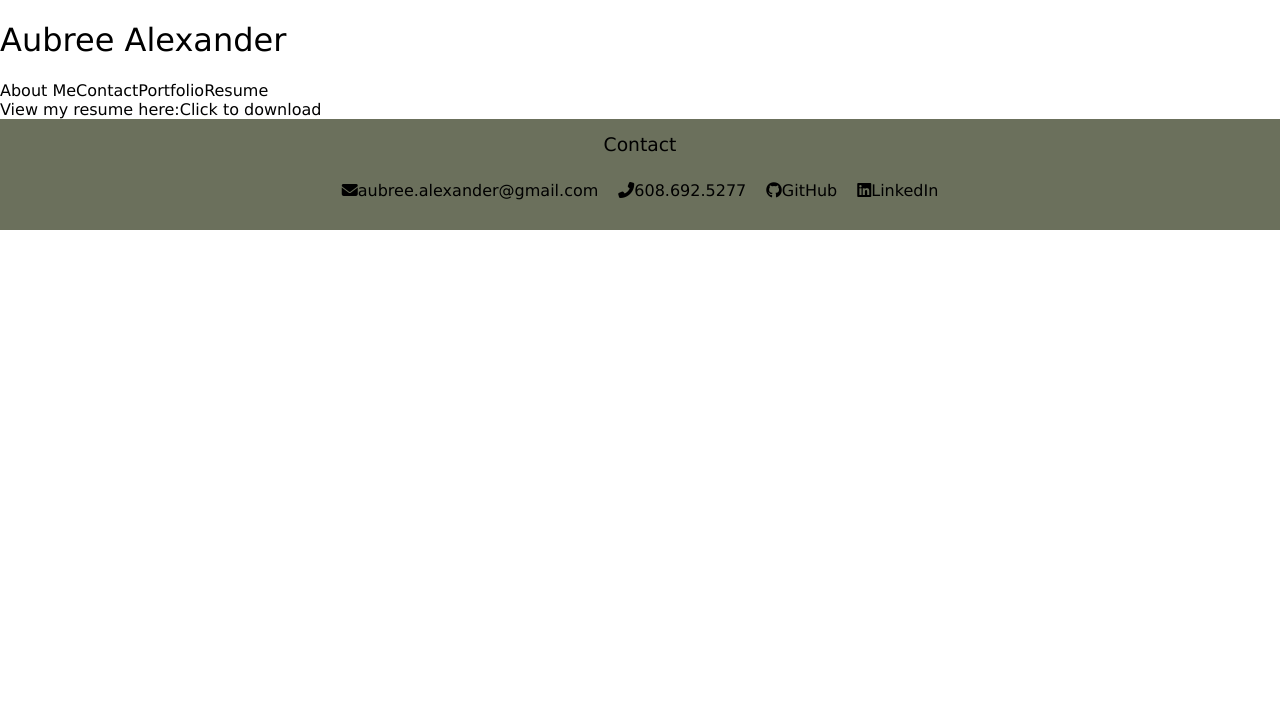
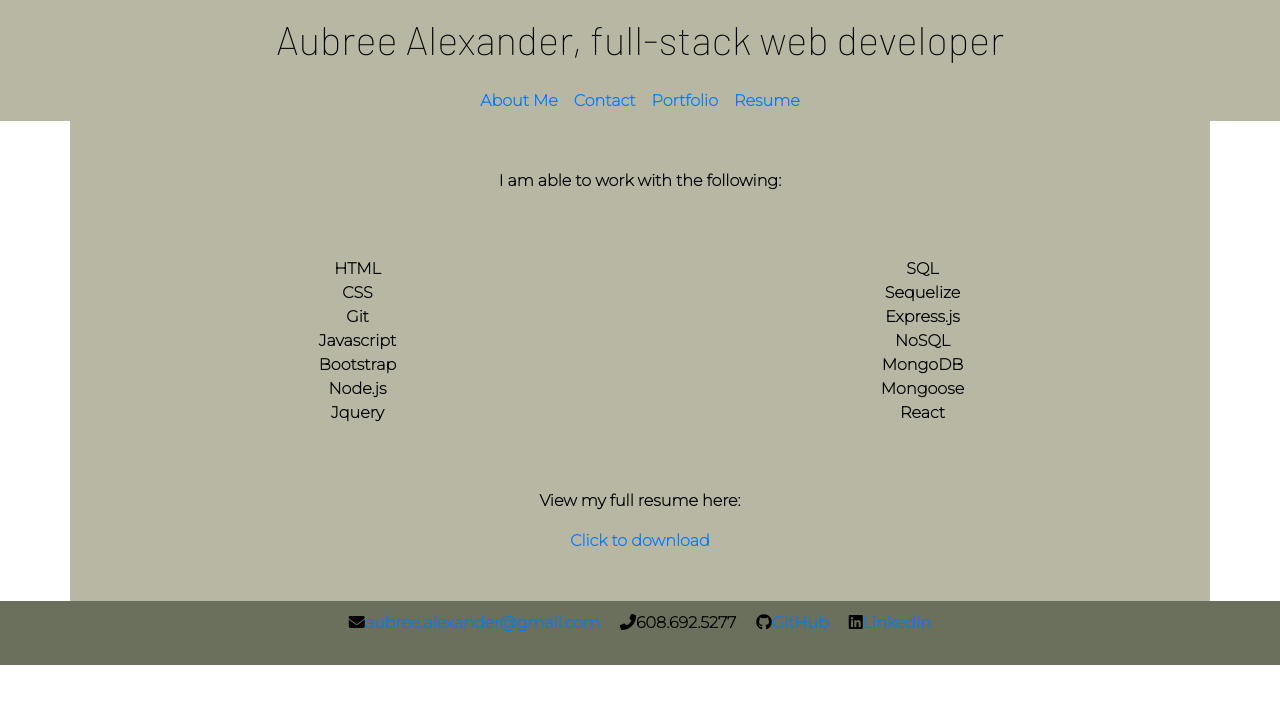
Before and after one commit to aubree-alexander/aubree-alexander-react-portfolio, a React (Create React App) app: page /resume in a window 1280 px wide. Shown: the top 704 px of the page. Built offline with nearby package versions, Linux system fonts and the light colour scheme.

Commit message:
overall styling, add contact form

```diff
--- a/public/index.html
+++ b/public/index.html
@@ -24,7 +24,12 @@
       work correctly both with client-side routing and a non-root public URL.
       Learn how to configure a non-root public URL by running `npm run build`.
     -->
+    <link rel="stylesheet" href="https://stackpath.bootstrapcdn.com/bootstrap/4.3.1/css/bootstrap.min.css">
     <link rel="stylesheet" href="https://cdnjs.cloudflare.com/ajax/libs/font-awesome/6.1.1/css/all.min.css" integrity="sha512-KfkfwYDsLkIlwQp6LFnl8zNdLGxu9YAA1QvwINks4PhcElQSvqcyVLLD9aMhXd13uQjoXtEKNosOWaZqXgel0g==" crossorigin="anonymous" referrerpolicy="no-referrer" />
+    <link rel="preconnect" href="https://fonts.googleapis.com">
+    <link rel="preconnect" href="https://fonts.gstatic.com" crossorigin>
+    <link href="https://fonts.googleapis.com/css2?family=Barlow:wght@100&family=Montserrat:wght@200&display=swap" rel="stylesheet">
+
     <title>React App</title>
 
   </head>
--- a/src/components/contact.js
+++ b/src/components/contact.js
@@ -3,28 +3,25 @@ import '../style.css'
 
 function Contact() {
     return (
-        <div>
-            <div id="contact" className ="contact">
-            <h3>Contact</h3>
-            </div>
-                <div className="contact-info">
-                    <ul>
-                        <li>
-                            <a href="mailto:aubree.alexander@gmail.com">aubree.alexander@gmail.com</a>
-                        </li>
-                        <li>
-                            608.692.5277
-                        </li>
-                        <li>
-                            <a href="https://github.com/aubree-alexander" target="_blank">GitHub</a>
-                        </li>
-                        <li>
-                            <a href='https://www.linkedin.com/in/aubree-alexander-223a3518a' target="blank">LinkedIn</a>
-                        </li>
-                    </ul>
+        <section className='text-center' id='contact-form'>
+            <h1 id='contact-me-text'>Contact me</h1>
+            <form id='contact-form' className='fade-in-text'>
+                <div className='col-md-3'>
+                    <label className='form-label'>Name:</label>
+                    <input type="text" class='form-control' name="name" defaultValue='enter name here' />
                 </div>
-            </div>
-    )
+                <div className='col-md-3'>
+                    <label className='form-label'>Email address:</label>
+                    <input type="email" class='form-control' name="email" defaultValue='enter email here' />
+                </div>
+                <div className='col-md-3'>
+                    <label className='form-label'>Message:</label>
+                    <textarea name="message" class='form-control' rows="5" defaultValue='enter message here' />
+                </div>
+                <button data-testid="button" type="submit" className='btn btn-primary'>Submit</button>
+            </form>
+        </section>
+  );
 }
 
 export default Contact
--- a/src/components/footer.js
+++ b/src/components/footer.js
@@ -15,10 +15,10 @@ import '../style.css'
 function Footer() {
     return (
         <footer>
-        <div id="contact" class ="contact">
+        {/* <div id="contact" class ="contact">
             <h3>Contact</h3>
-        </div>
-            <div class="contact-info">
+        </div> */}
+            <div className="contact-info">
                 <ul>
 
                     <li>
--- a/src/components/header.js
+++ b/src/components/header.js
@@ -4,8 +4,8 @@ import '../style.css'
 
 function Header() {
     return (
-        <div>
-            <h1>Aubree Alexander</h1>
+        <div className='text-center' id='header'>
+            <h1>Aubree Alexander, full-stack web developer</h1>
             <Navigation></Navigation>
         </div>
     )
--- a/src/components/home.js
+++ b/src/components/home.js
@@ -5,20 +5,20 @@ import '../style.css'
 function Home() {
     return (
         <div>
-            <Parallax blur={0} bgImage="http://cdn.akc.org/content/article-body-image/siberian_husky_cute_puppies.jpg" bgImageAlt="the cat" strength={500}>
+            {/* <Parallax blur={0} bgImage="http://cdn.akc.org/content/article-body-image/siberian_husky_cute_puppies.jpg" bgImageAlt="the cat" strength={500}> */}
                 <section id="about-me" className="about-me">
                     <div>
                         <img src="./assets/images/me.JPG" alt="Aubree Alexander" />
                     </div>
                     <div className="me-description">
-                        <h1>About Me</h1>
-                            <p>
-                                I'm a student at the University of Wisconsin Extensions Coding Bootcamp. I've created front end, back end, and full stack projects within this bootcamp and am continuing to hone my skills. Feel free to take a look at some of my projects in the Projects page!
+                        <h1 className='fade-in-text' id='about-me'>About Me</h1>
+                            <p className='fade-in-text'>
+                                My name's Aubree. I'm an Anthropology and Archaeology lover who took an interest in coding and now I'm a student at the University of Wisconsin Extensions Coding Bootcamp. I've created front end, back end, and full stack projects within this bootcamp and am continuing to hone my skills. Feel free to take a look at some of my projects in the Projects page!
                             </p>
                     </div>
                 </section>
-                <div style={{ height: '500px' }} />
-            </Parallax>
+                {/* <div style={{ height: '500px' }} />
+            </Parallax> */}
         </div>
     )
 }
--- a/src/components/navigation.js
+++ b/src/components/navigation.js
@@ -3,11 +3,21 @@ import '../style.css'
 
 function Navigation() {
     return (
-        <div>
-            <a href='/home'>About Me</a>
-            <a href='/contact'>Contact</a>
-            <a href='/portfolio'>Portfolio</a>
-            <a href='/resume'>Resume</a>
+        <div id='navigation'>
+            <ul className='nav justify-content-center'>
+                <li className='nav-item p-2'>
+                    <a href='/home'>About Me</a>
+                </li>
+                <li className='nav-item p-2'>
+                    <a href='/contact'>Contact</a>
+                </li>
+                <li className='nav-item p-2'>
+                    <a href='/portfolio'>Portfolio</a>
+                </li>
+                <li className='nav-item p-2'>
+                    <a href='/resume'>Resume</a>
+                </li>
+            </ul>
         </div>
     )
 }
--- a/src/components/portfolio.js
+++ b/src/components/portfolio.js
@@ -4,8 +4,10 @@ import '../style.css'
 
 function Portfolio() {
     return (
-        <div>
-            <h1>This is a portfolio.</h1>
+        <div id='my-projects'>
+            <div id='my-projects-title'>
+                <h1 className='fade-in-text'>My projects</h1>
+            </div>
             <Project></Project>
         </div>
     )
--- a/src/components/project.js
+++ b/src/components/project.js
@@ -3,13 +3,7 @@ import '../style.css'
 
 function Project() {
     return (
-        <section id="projects" className="projects">
-
-        <div className="project-section-title">
-            <h2>
-                Projects
-            </h2>
-        </div>
+        <section id="projects" className="projects fade-in-text">
 
         <div className="projects-gallery">
 
--- a/src/components/resume.js
+++ b/src/components/resume.js
@@ -4,9 +4,28 @@ import resume from '../Alexander-resume.pdf'
 
 function Resume() {
     return (
-        <div>
-           View my resume here:
+        <div className='fade-in-text container' id='resume-page'>
+            <p id='skills-intro-text' className='text-center py-5'>I am able to work with the following: </p>
+            <ul className='text-center list-unstyled card-columns'>
+                <li>HTML</li>
+                <li>CSS</li>
+                <li>Git</li>
+                <li>Javascript</li>
+                <li>Bootstrap</li>
+                <li>Node.js</li>
+                <li>Jquery</li>
+                <li>SQL</li>
+                <li>Sequelize</li>
+                <li>Express.js</li>
+                <li>NoSQL</li>
+                <li>MongoDB</li>
+                <li>Mongoose</li>
+                <li>React</li>
+            </ul>
+        <div className='text-center py-5'>
+           <p>View my full resume here: </p>
            <a href={resume} download>Click to download</a>
+        </div>
         </div>
     )
 }
--- a/src/style.css
+++ b/src/style.css
@@ -1,10 +1,11 @@
 
 * {
-    font-family: Verdana, Geneva, Tahoma, sans-serif;
-    font-weight: lighter;
+    font-family: 'Montserrat', sans-serif;
+    font-weight: bold;
     text-decoration: none;
     color: black;
 }
+
 
 :root {
     --dark-green: #6B705C;
@@ -18,6 +19,17 @@ body {
     margin: 0px;
     padding: 0px;
 }
+
+#header {
+    background-color: var(--light-green);
+}
+
+#header h1 {
+    padding-top: 15px;
+    padding-bottom: 10px;
+    font-family: 'Barlow', sans-serif;
+}
+
 
 /*nav section*/
 
@@ -62,6 +74,10 @@ nav ul li a:hover {
     display: flex;
 }
 
+#about-me {
+    font-family: 'Barlow', sans-serif;
+}
+
 .about-me img {
     width: 35%;
     padding: 10px;
@@ -79,6 +95,24 @@ nav ul li a:hover {
     padding: 8px;
 }
 
+/*my projects intro*/
+#my-projects {
+    background-color: var(--peach)
+}
+
+#my-projects-title {
+    display: flex;
+    justify-content: center;
+}
+
+.fade-in-text {
+    animation: fadeIn 2s;
+}
+
+@keyframes fadeIn {
+    0% { opacity: 0; }
+    100% { opacity: 1; }
+}
 
 /*tile gallery*/
 
@@ -172,6 +206,31 @@ nav ul li a:hover {
     text-align: center;
     width: 100%;
     font-style: italic;
+}
+
+/*Contact page*/
+
+#contact-form {
+    background-color: var(--light-green)
+}
+
+#contact-me-text {
+    font-family: 'Barlow', sans-serif;
+}
+
+/*Resume page*/
+
+#resume-page {
+    background-color: var(--light-green)
+}
+
+/*AA - this isn'    t working */
+#resume-page p {
+    font-weight: bolder;
+}
+
+.card-columns {
+    column-count: 2;
 }
 
 
```
